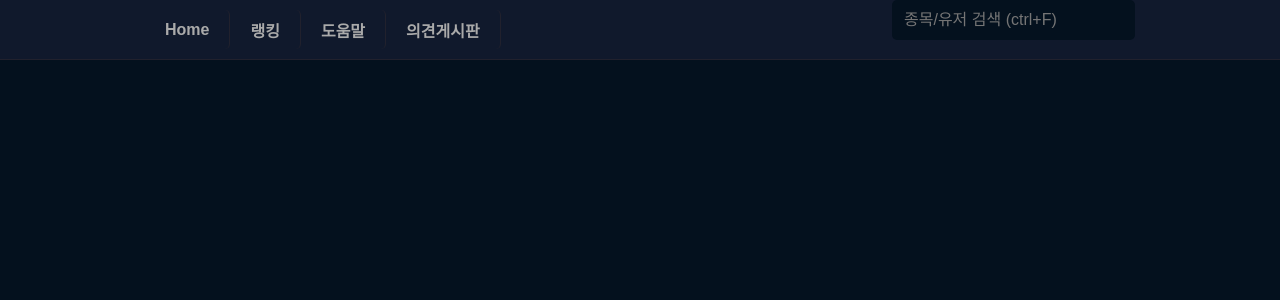
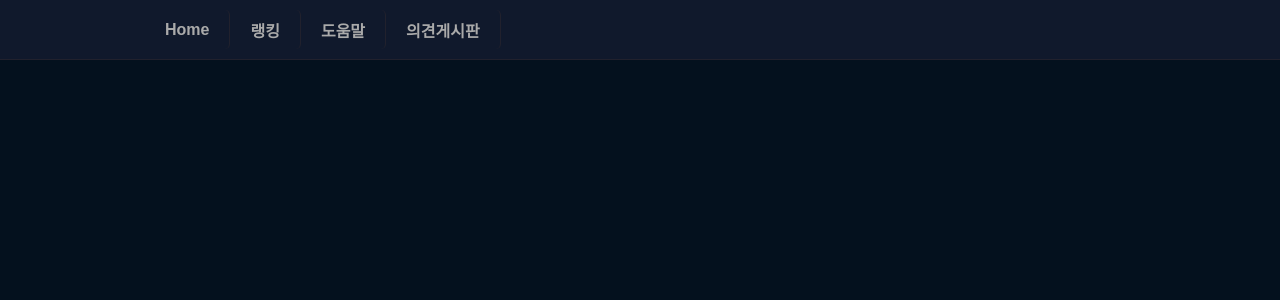
Before and after one commit to oculi-s/ohddul, a Next.js app: page /common/nav in a window 1280 px wide. Shown: the top 300 px of the page. Built offline with nearby package versions, Linux system fonts and the light colour scheme; what inko would draw is missing.

Commit message:
20230625_142900

```diff
--- a/pages/common/nav.jsx
+++ b/pages/common/nav.jsx
@@ -13,9 +13,6 @@ export default function Nav({ meta, group, mobAside, setAsideShow, userMeta }) {
                 <Link href="/idea" className={styles.button}>의견게시판</Link>
                 {/* <Button href="/community">커뮤니티</Button> */}
             </div>
-            <div className={styles.search}>
-                <Search {...props} />
-            </div>
             <button
                 className={`${styles.menuOpen} fa fa-bars`}
                 onClick={e => { setAsideShow(!mobAside) }}
```
